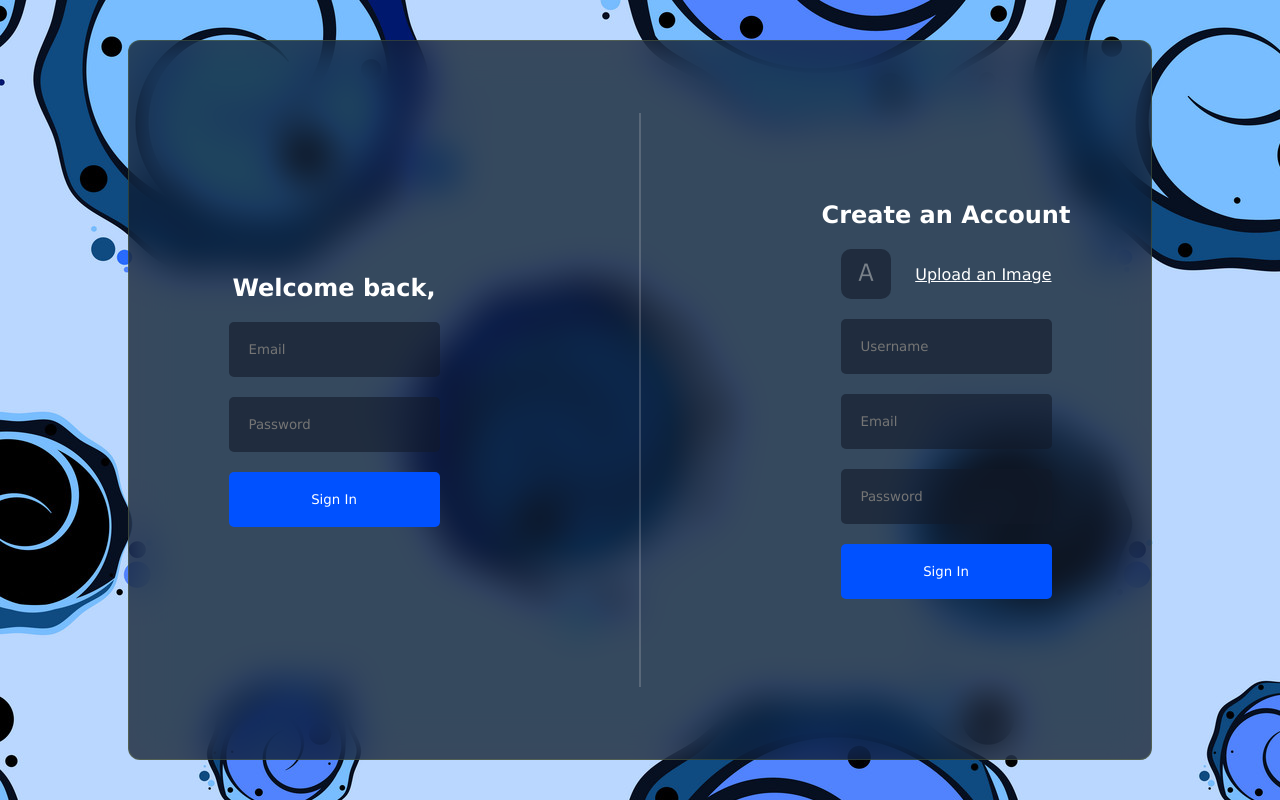
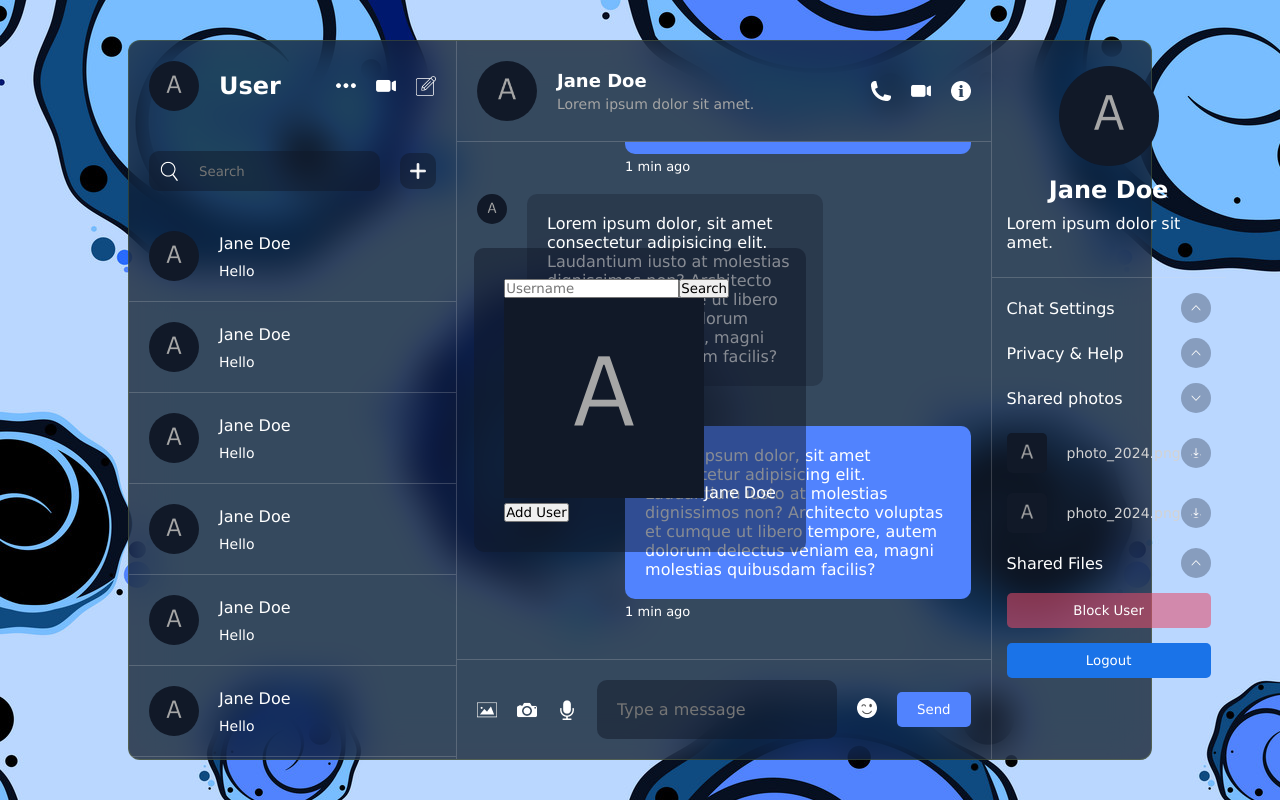
Before and after one commit to KMPKBandara/WaveTalk, a React (Vite) app in the folder frontend/chat-app/: page / in a window 1280 px wide. Built offline with nearby package versions, Linux system fonts and the light colour scheme.

Commit message:
updated files

```diff
--- a/frontend/chat-app/src/App.jsx
+++ b/frontend/chat-app/src/App.jsx
@@ -2,10 +2,12 @@ import Chat from "./components/chat/Chat";
 import Detail from "./components/detail/Detail";
 import List from "./components/list/list";
 import Login from "./components/login/Login";
+import Notification from "./components/notification/notification";
+
 
 
 const App = () => {
-  const user = false;
+  const user = true;
 
   return (
     <div className="container">
@@ -18,6 +20,7 @@ const App = () => {
         ) : (
         <Login />
       )}
+      <Notification/>
     </div>
   );
 };
--- a/frontend/chat-app/src/components/list/chatList/ChatList.jsx
+++ b/frontend/chat-app/src/components/list/chatList/ChatList.jsx
@@ -1,5 +1,6 @@
 import{useState} from "react";
-import './chatlist.css'
+import './chatlist.css';
+import AddUser from "./addUser/addUser";
 const ChatList = () => {
   const[addMode,setAddMode]= useState(false)
   return (
@@ -71,9 +72,9 @@ const ChatList = () => {
           <p>Hello</p>
         </div>
       </div>
+      <AddUser/>
+    </div>
+  );
+};
 
-    </div>
-  )
-}
-
-export default ChatList
+export default ChatList;
--- /dev/null
+++ b/frontend/chat-app/src/components/list/chatList/addUser/addUser.css
@@ -0,0 +1,17 @@
+.addUser{
+    width: max-content;
+    height: max-content;
+    padding: 30px;
+    background-color: rgba(17, 25, 40, 0.5);
+    border-radius: 10px;
+    position: absolute;
+    top: 0;
+    bottom: 0;
+    left: 0;
+    right: 0;
+    margin: auto;
+
+    form{
+
+    }
+}
--- /dev/null
+++ b/frontend/chat-app/src/components/list/chatList/addUser/addUser.jsx
@@ -0,0 +1,21 @@
+import "./addUser.css";
+
+const AddUser = () => {
+  return (
+    <div className='addUser'>
+        <form>
+            <input type="text" placeholder="Username" name="username"/>
+            <button>Search</button>
+        </form>
+    <div className='user'>
+        <div className='detail'>
+            <img src='./avatar.png' alt=''/>
+            <span>Jane Doe</span>
+        </div>
+        <button>Add User</button>
+    </div>
+    </div>
+  );
+};
+
+export default AddUser;
--- a/frontend/chat-app/src/components/login/Login.jsx
+++ b/frontend/chat-app/src/components/login/Login.jsx
@@ -1,5 +1,6 @@
 import React, { useState } from 'react';
 import "./login.css";
+import { toast } from 'react-toastify';
 
 const Login = () => {
     const [avatar,setAvatar] = useState({
@@ -16,11 +17,16 @@ const Login = () => {
     }
     }
 
+    const handleLogin = e =>{
+        e.preventDefault()
+        toast.warn("Hello")
+    }
+
   return (
     <div className="login">
     <div className="item">
         <h2>Welcome back,</h2>
-        <form>
+        <form onSubmit={handleLogin}>
            <input type="text" placeholder="Email" name="email" />
            <input type="password" placeholder="Password" name="password" />
            <button>Sign In</button>
--- /dev/null
+++ b/frontend/chat-app/src/components/notification/Notification.jsx
@@ -0,0 +1,12 @@
+import { ToastContainer } from 'react-toastify';
+import 'react-toastify/dist/ReactToastify.css';
+
+const Notification = () => {
+  return (
+    <div className=''>
+        <ToastContainer position='bottom-right'/>
+    </div>
+  )
+}
+
+export default Notification
```
